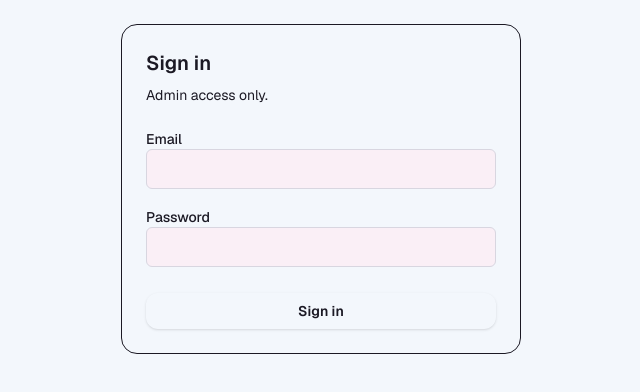
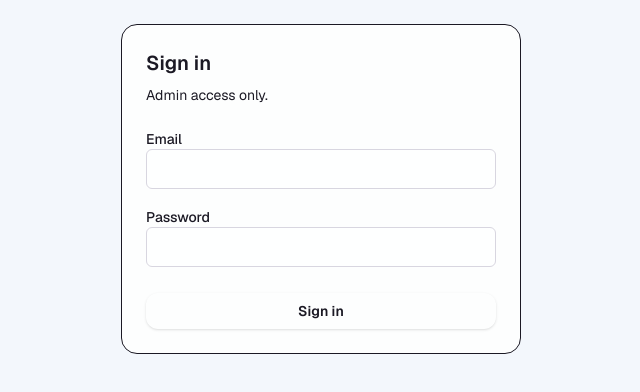
Before and after one commit to Robinowitz420/wardrobe-manager2, a Next.js app: page /login in a window 1280 px wide. Shown: the top 392 px of the page, without its empty margins (319-959 px from the left). Built offline with nearby package versions, Linux system fonts and the light colour scheme; no server answers.

Commit message:
Fix wallpaper: full screen background with transparent containers
- Change html/body to 100vh for full viewport coverage
- Make bg-card, bg-background, bg-muted semi-transparent
- Ensure wallpaper is visible behind all page content

```diff
--- a/src/app/globals.css
+++ b/src/app/globals.css
@@ -2,7 +2,10 @@
 
 html,
 body {
-   min-height: 100%;
+  height: 100%;
+  min-height: 100vh;
+  margin: 0;
+  padding: 0;
 }
 
 body {
@@ -10,6 +13,20 @@
   background-size: cover;
   background-position: center;
   background-attachment: fixed;
+  background-repeat: no-repeat;
+}
+
+/* Make page containers fully transparent so wallpaper shows through */
+.bg-card {
+  background-color: rgba(255, 255, 255, 0.85) !important;
+}
+
+.bg-background {
+  background-color: rgba(255, 255, 255, 0.8) !important;
+}
+
+.bg-muted {
+  background-color: rgba(255, 255, 255, 0.75) !important;
 }
 
 :root {
```
Lines whose indentation alone changed are shown as unchanged.
